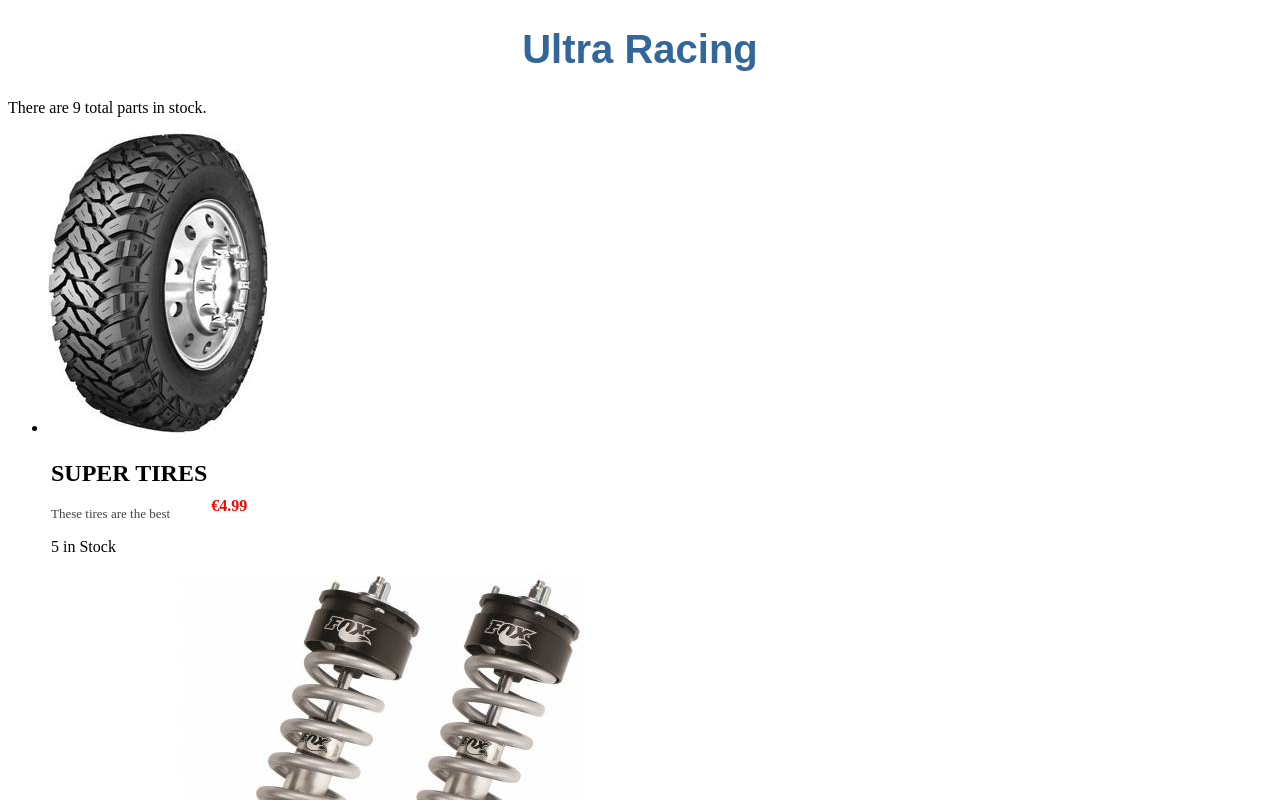
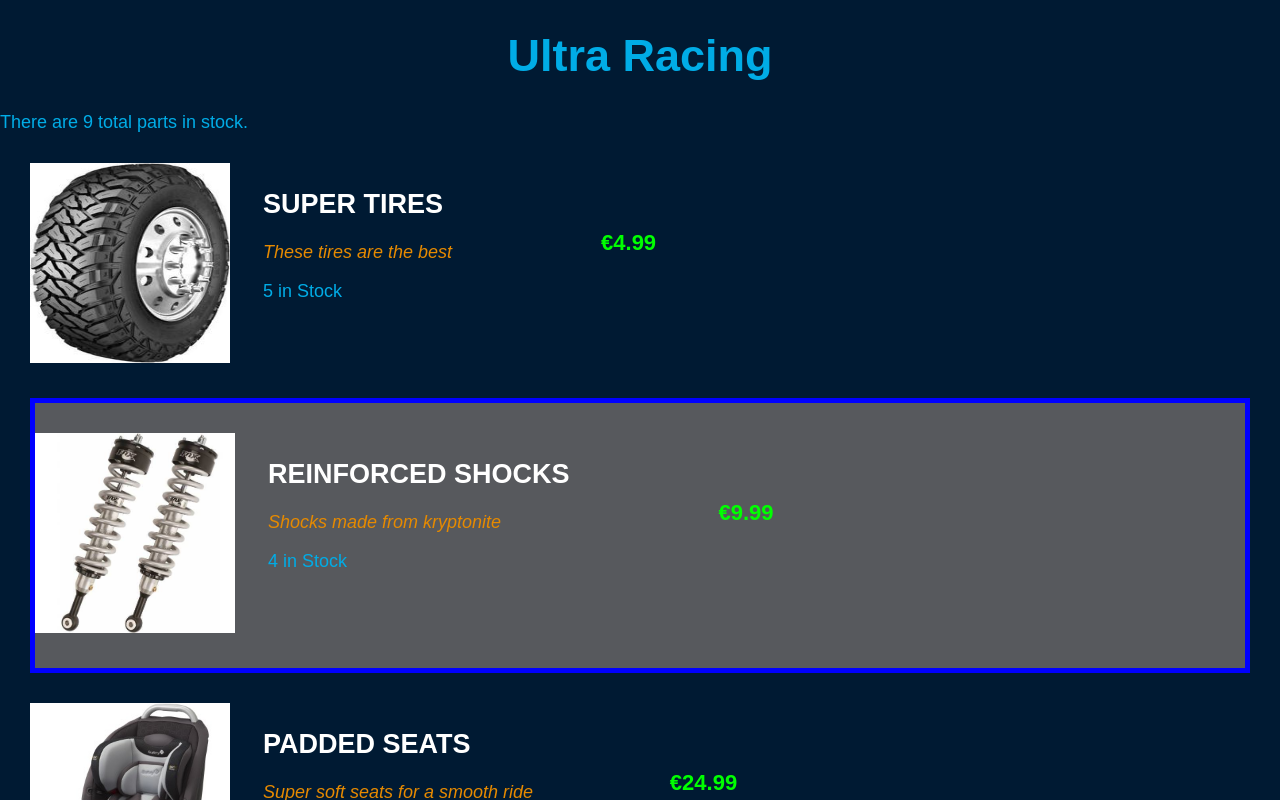
Before and after one commit to anastminsk/ultra-racing-angular, an Angular app: page / in a window 1280 px wide. Shown: the top 800 px of the page. Built offline with nearby package versions, Linux system fonts and the light colour scheme.

Commit message:
feature: add some styles and class binding

```diff
--- a/src/app/app.component.css
+++ b/src/app/app.component.css
@@ -1,5 +1,4 @@
 h1 {
-  color: #369;
-  font-family: Arial, Helvetica, sans-serif;
+  color: #00ace6;
   font-size: 250%;
 }
--- a/src/app/car-parts/car-part.ts
+++ b/src/app/car-parts/car-part.ts
@@ -5,4 +5,5 @@ export class CarPart {
   inStock: number;
   price: number;
   image: string;
+  featured: boolean;
 }
--- a/src/app/car-parts/car-parts.component.css
+++ b/src/app/car-parts/car-parts.component.css
@@ -1,9 +1,34 @@
-.description {
-  color: #444;
-  font-size: small;
+.panel-body {
+  display: table;
+  padding: 0;
+  margin: 30px 0;
+}
+
+.photo {
+  float: left;
+  margin-right: 30px;
+}
+
+.photo img {
+  width: 200px;
+  height: 200px;
 }
 
 .price {
+  margin: 0;
+  font-size: 22px;
   font-weight: bold;
-  color: red;
+  text-align: right;
+  width: 200px;
+  color: #00ff00;
 }
+
+.description {
+  color: #e68a00;
+  font-style: italic;
+}
+
+.featured {
+  background: #57595d;
+  border: 5px solid blue;
+}
--- a/src/app/car-parts/car-parts.component.html
+++ b/src/app/car-parts/car-parts.component.html
@@ -1,6 +1,6 @@
 <p>There are {{totalCarParts()}} total parts in stock.</p>
 <ul>
-  <li class="card" *ngFor="let carPart of carParts">
+  <li class="card" *ngFor="let carPart of carParts" [class.featured]="carPart.featured">
     <div class="panel-body">
       <div class="photo">
         <img [src]="carPart.image">
--- a/src/app/car-parts/mocks.ts
+++ b/src/app/car-parts/mocks.ts
@@ -6,7 +6,8 @@ export const CARPARTS: CarPart[] = [{
   "description": "These tires are the best",
   "inStock": 5,
   "price": 4.99,
-  "image": "../assets/img/tire.jpg"
+  "image": "../assets/img/tire.jpg",
+  "featured": false
 },
 {
   "id": 2,
@@ -14,7 +15,8 @@ export const CARPARTS: CarPart[] = [{
   "description": "Shocks made from kryptonite",
   "inStock": 4,
   "price": 9.99,
-  "image": "../assets/img/shocks.jpg"
+  "image": "../assets/img/shocks.jpg",
+  "featured": true
 },
 {
   "id": 3,
@@ -22,5 +24,6 @@ export const CARPARTS: CarPart[] = [{
   "description": "Super soft seats for a smooth ride",
   "inStock": 0,
   "price": 24.99,
-  "image": "../assets/img/seat.jpg"
+  "image": "../assets/img/seat.jpg",
+  "featured": false
 }];
--- a/src/styles.css
+++ b/src/styles.css
@@ -1 +1,24 @@
 /* You can add global styles to this file, and also import other style files */
+
+html {
+  height: 100%;
+}
+
+html, body {
+  margin: 0;
+  padding: 0;
+  font-size: 18px;
+  color: #fff;
+  background-color: #001a33;
+  font-family: Arial, Helvetica, sans-serif;
+}
+
+ul {
+  list-style: none;
+  margin: 0 30px;
+  padding: 0;
+}
+
+p {
+  color: #00ace6;
+}
```
Also changed, not shown: src/assets/img/shocks.jpg.
